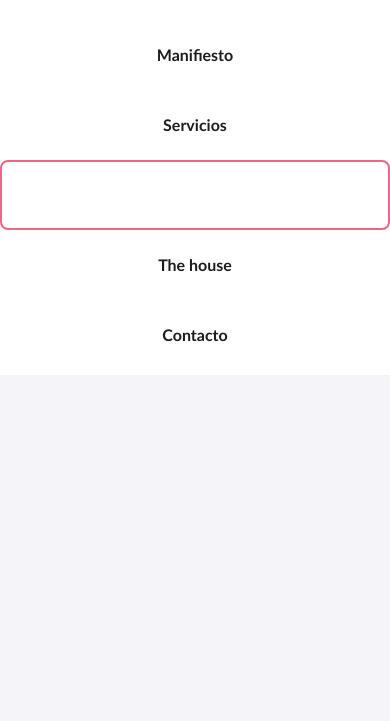
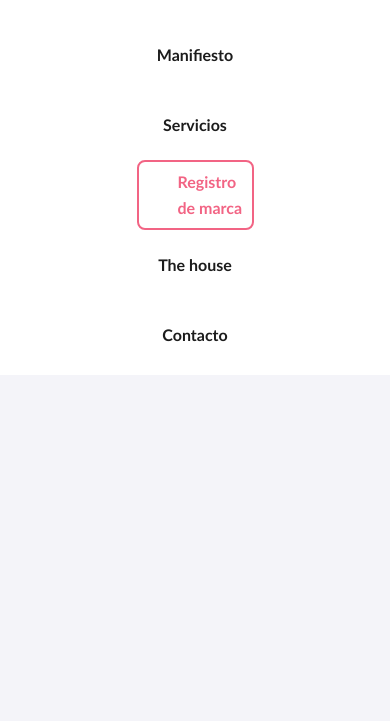
Before and after one commit to DavidJJulio/2.22, a plain HTML site: page views/registro_marca.html in a window 390 px wide. Both pictures are taken after a click on the element 355 px from the left and 53 px from the top of the page. Shown: the part 123-844 px from the top of the page. Drawn offline with nearby package versions, Linux system fonts and the light colour scheme.

Commit message:
feat: :lipstick: Tildes and responsive

```diff
--- a/css/manifiesto.css
+++ b/css/manifiesto.css
@@ -199,8 +199,8 @@ main {
     }
 
     .header_nav ul .focus {
-        padding: 2%;
-        color: white;
+        width: 30%;
+        color: var(--color-pinker);
     }
 
     .header_nav ul li {
--- a/css/registro_marca.css
+++ b/css/registro_marca.css
@@ -204,8 +204,8 @@ html {
     }
 
     .header_nav ul .focus {
-        padding: 2%;
-        color: white;
+        width: 30%;
+        color: var(--color-pinker);
     }
 
     .header_nav ul li {
@@ -897,7 +897,7 @@ textarea {
 button[type="submit"] {
     padding: 12px 24px;
     border-radius: 8px;
-    background-color: var(--color-black);
+    background-color: #f0f0f0;
     color: white;
     border: none;
     font-size: 16px;
@@ -963,7 +963,7 @@ button[type="submit"]:focus {
 .btn-pago {
     padding: 12px 24px;
     border-radius: 8px;
-    background-color: #f0f0f0;
+    background-color: var(--color-black);
     color: white;
     border: none;
     font-size: 16px;
--- a/css/servicios.css
+++ b/css/servicios.css
@@ -193,8 +193,8 @@ main {
     }
 
     .header_nav ul .focus {
-        padding: 2%;
-        color: white;
+        width: 30%;
+        color: var(--color-pinker);
     }
 
     .header_nav ul li {
--- a/css/styles.css
+++ b/css/styles.css
@@ -196,8 +196,8 @@ main {
     }
 
     .header_nav ul .focus {
-        padding: 2%;
-        color: white;
+        width: 30%;
+        color: var(--color-pinker);
     }
 
     .header_nav ul li {
--- a/css/the_house.css
+++ b/css/the_house.css
@@ -194,8 +194,8 @@ main {
     }
 
     .header_nav ul .focus {
-        padding: 2%;
-        color: white;
+        width: 30%;
+        color: var(--color-pinker);
     }
 
     .header_nav ul li {
--- a/views/registro_marca.html
+++ b/views/registro_marca.html
@@ -48,14 +48,14 @@
                 <p class="info_1_p">Tu marca es más que un simple nombre o logotipo.
                     Es la identidad de tu negocio, tu reputación y tu futuro.
                     Dejemos que esa identidad sea exclusivamente tuya.
-                    Contáctame y comencemos hoy mismo a proteger lo que con tanto esfuerzo has construido.
+                    Contáctanos y comencemos hoy mismo a proteger lo que con tanto esfuerzo has construido.
                 </p>
 
                 <div class="div_util"><div class="info_1_div"><i class='bx bx-down-arrow-alt bx-flip-horizontal' ></i> Inicia tu proceso de registro de marca</div></div>
             </div>
             <div class="image_1"><img src="../storage/img/rb_3449.png" alt=""></div>
             <div class="info_2">
-                <h1 class="info_2_h1">Por eso, en solo en 2 pasos puedes dar inicio al trámite de protección de tu marca</h1>
+                <h1 class="info_2_h1">Por eso, en solo en <span style="color: var(--color-pinker);">2 pasos</span> puedes dar inicio al trámite de protección de tu marca</h1>
 
                 <div class="item_container">
 
@@ -210,7 +210,7 @@
 
                 <div class="footer-links">
 
-                    <h4>Informacion legal</h4>
+                    <h4>Información legal</h4>
                     <ul>
                         <li><a href="#">Términos y condiciones</a></li>
                         <li><a href="#">Políticas de privacidad</a></li>
```
Also changed, not shown: index.html (+1 -1 lines), views/manifiesto.html (+1 -1 lines), views/servicios.html (+1 -1 lines).
